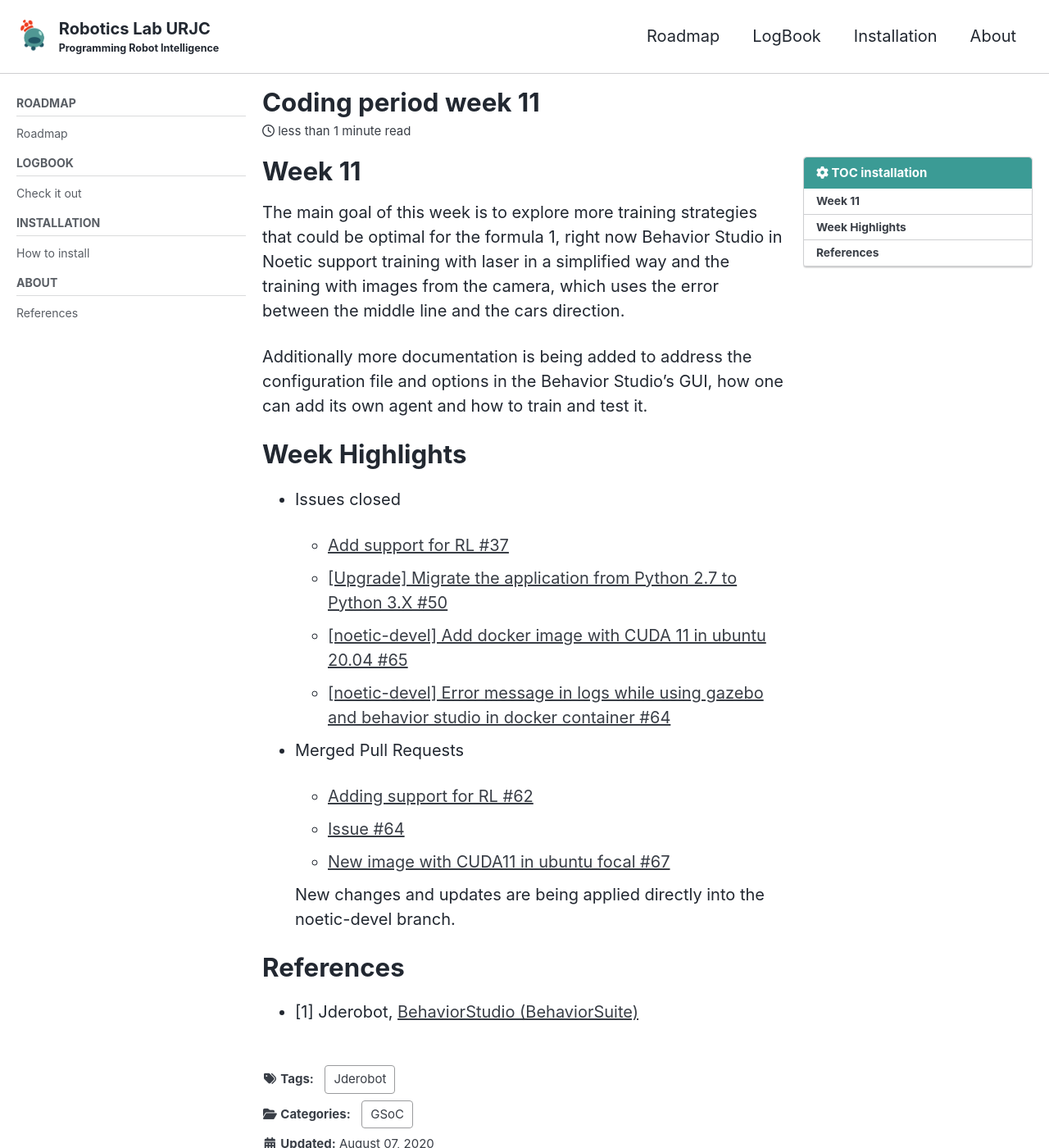
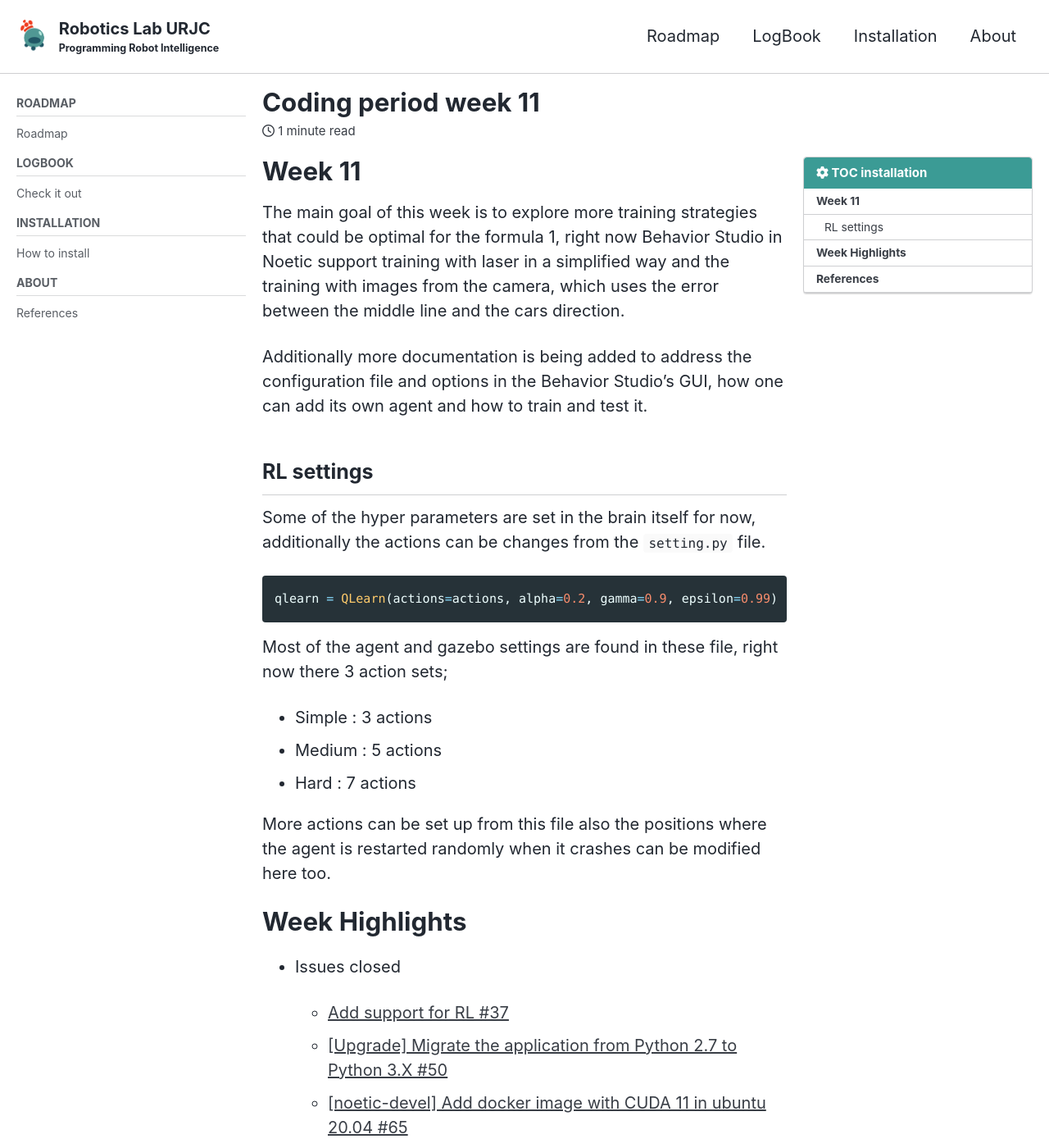
Before and after one commit to TheRoboticsClub/colab-gsoc2020-Diego_Charrez, a Jekyll site: the page built from docs/_posts/2020-08-07-Week-11.md, in a window 1280 px wide and 1400 px high. Shown: the whole window at 82% size. Built offline with Jekyll 4.4.1, drawn with Linux system fonts in a browser that asks for light colours; cached includes are drawn as plain includes; nearby versions of some CDN libraries.

Commit message:
updated week's 11 blog

````diff
--- a/docs/_posts/2020-08-07-Week-11.md
+++ b/docs/_posts/2020-08-07-Week-11.md
@@ -24,6 +24,22 @@ The main goal of this week is to explore more training strategies that could be
 
 Additionally more documentation is being added to address the configuration file and options in the Behavior Studio's GUI, how one can add its own agent and how to train and test it.
 
+## RL settings
+
+Some of the hyper parameters are set in the brain itself for now, additionally the actions can be changes from the `setting.py` file.
+
+```python
+qlearn = QLearn(actions=actions, alpha=0.2, gamma=0.9, epsilon=0.99)
+```
+
+Most of the agent and gazebo settings are found in these file, right now there 3 action sets;
+
+  - Simple : 3 actions
+  - Medium : 5 actions
+  - Hard : 7 actions
+
+More actions can be set up from this file also the positions where the agent is restarted randomly when it crashes can be modified here too.
+
 # Week Highlights
 
 - Issues closed
````
